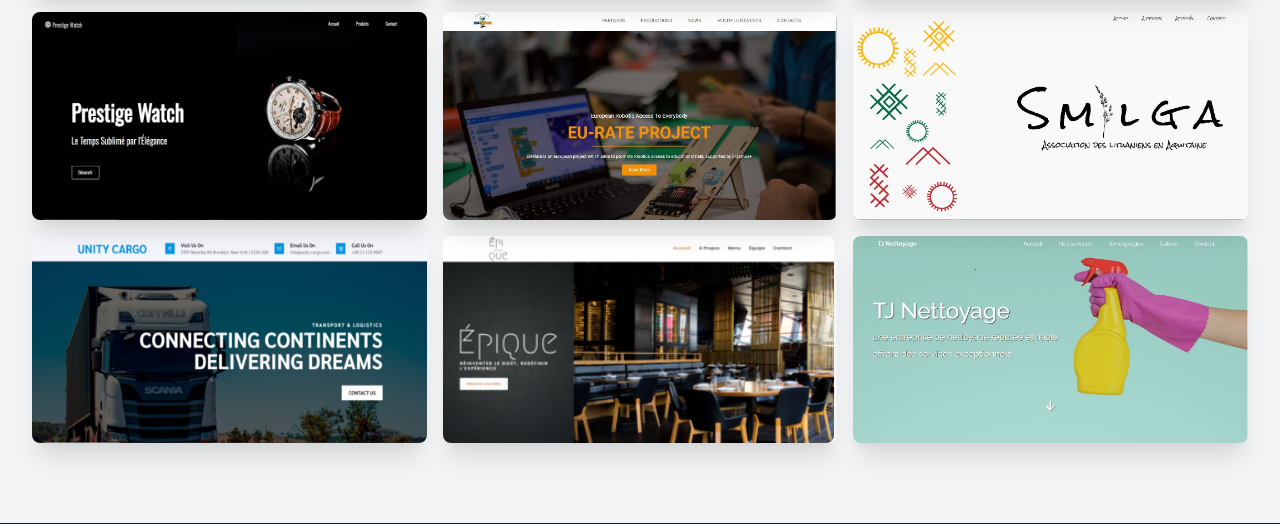
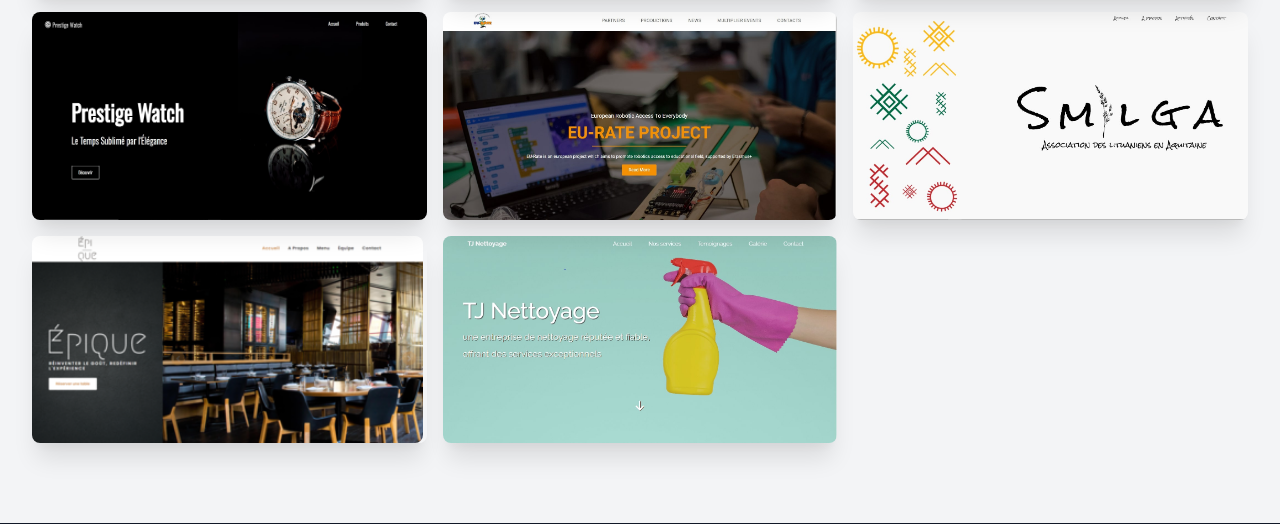
Before and after one commit to june7891/juunee-concept, a PHP site: page / in a window 1280 px wide. Shown: the part 3071-3595 px from the top of the page. Run offline with PHP 8.4, Linux system fonts and the light colour scheme; some libraries are stand-ins or nearby versions.

Commit message:
modif section realisations

```diff
--- a/views/homepage.view.php
+++ b/views/homepage.view.php
@@ -238,13 +238,6 @@
             <p class="img-description text-sm font-regular">Un site web pour une association culturelle
             </p>
         </div>
-        <div class="img-container rounded-lg shadow-xl">
-            <a href="https://unity-cargo.tomajune.com/" target="_blank">
-                <img class="h-full max-w-full rounded-lg image" src="<?= URL ?>assets/images/unity-cargo.png"
-                    alt="site internet pour une entreprise de transport international"></a>
-            <p class="img-description text-sm font-regular">Un site web pour une entreprise de transport international
-            </p>
-        </div>
 
         <div class="img-container rounded-lg shadow-xl">
             <a href="/" target="_blank">
```
